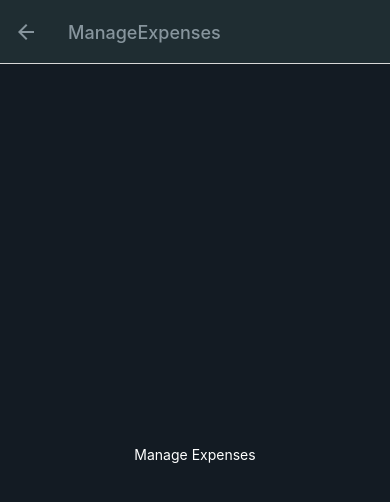
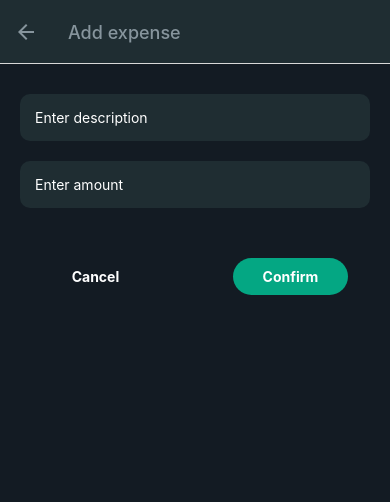
Before and after one commit to Rishabh3998/React-native-expense-app, a React Native app: screen /ManageExpenses in a window 390 px wide. Shown: the top 502 px of the page. Built offline with nearby package versions, Linux system fonts and the light colour scheme.

Commit message:
Handling user inputs and app-wide state management

```diff
--- a/App.tsx
+++ b/App.tsx
@@ -1,12 +1,15 @@
 import { StatusBar } from "expo-status-bar";
 import { StyleSheet, Text, View } from "react-native";
 import { Navigator } from "./Navigation/navigation";
+import ExpensesContextProvider from "./store/ExpensesContext";
 
 const App = () => {
   return (
     <>
       <StatusBar style="light" />
-      <Navigator />
+      <ExpensesContextProvider>
+        <Navigator />
+      </ExpensesContextProvider>
     </>
   );
 };
--- /dev/null
+++ b/components/Button/Button.tsx
@@ -0,0 +1,32 @@
+import { Pressable, StyleSheet, Text, View } from "react-native";
+
+const Button = ({ children, backgroundColor = "#04A783", onPress }: any) => {
+  return (
+    <Pressable
+      onPress={onPress}
+      style={({ pressed }) => (pressed ? styles.pressed : null)}
+    >
+      <View style={[styles.buttonContainer, { backgroundColor }]}>
+        <Text style={styles.buttonText}>{children}</Text>
+      </View>
+    </Pressable>
+  );
+};
+
+export default Button;
+
+const styles = StyleSheet.create({
+  buttonContainer: {
+    borderRadius: 20,
+    paddingVertical: 10,
+    paddingHorizontal: 30,
+  },
+  pressed: {
+    opacity: 0.75,
+  },
+  buttonText: {
+    color: "#fff",
+    fontSize: 14,
+    fontWeight: "bold",
+  },
+});
--- a/components/Card/Card.tsx
+++ b/components/Card/Card.tsx
@@ -9,12 +9,15 @@ interface ICard {
     amount: number;
     date: Date;
   };
+  customStyles?: any;
 }
 
-const Card = ({ item }: ICard) => {
+const Card = ({ item, customStyles }: ICard) => {
   const navigation = useNavigation<any>();
   const handleClickItem = () => {
-    navigation.navigate("ManageExpenses");
+    navigation.navigate("ManageExpenses", {
+      id: item.id,
+    });
   };
 
   return (
@@ -22,7 +25,7 @@ const Card = ({ item }: ICard) => {
       style={({ pressed }) => (pressed ? styles.pressed : null)}
       onPress={handleClickItem}
     >
-      <View style={styles.rootContainer}>
+      <View style={[styles.rootContainer, customStyles]}>
         <View>
           <Text style={[styles.text, styles.description]}>
             {item.description}
--- a/components/ExpensesOutput/Expenses.tsx
+++ b/components/ExpensesOutput/Expenses.tsx
@@ -1,4 +1,4 @@
-import { Pressable, StyleSheet, View } from "react-native";
+import { Pressable, StyleSheet, Text, View } from "react-native";
 import ExpensesList from "./ExpensesList";
 import ExpensesSummary from "./ExpensesSummary";
 
@@ -13,10 +13,16 @@ interface IExpenses {
 }
 
 const Expenses = ({ expenses, periodLabel }: IExpenses) => {
+  let content;
+  if (expenses.length === 0) {
+    content = <Text style={styles.fallBackText}>No expenses yet...</Text>;
+  } else {
+    content = <ExpensesList expenses={expenses} />;
+  }
   return (
     <View style={styles.rootScreen}>
       <ExpensesSummary expenses={expenses} periodLabel={periodLabel} />
-      <ExpensesList expenses={expenses} />
+      {content}
     </View>
   );
 };
@@ -30,4 +36,10 @@ const styles = StyleSheet.create({
     width: "100%",
     padding: 20,
   },
+  fallBackText: {
+    color: "#fff",
+    fontSize: 20,
+    fontWeight: "bold",
+    marginTop: 50,
+  },
 });
--- a/screens/AllExpenses.tsx
+++ b/screens/AllExpenses.tsx
@@ -1,11 +1,13 @@
 import { StyleSheet, Text, View } from "react-native";
 import Expenses from "../components/ExpensesOutput/Expenses";
-import { DUMMY_DATA } from "../data/data";
+import { useContext } from "react";
+import { ExpensesContext } from "../store/ExpensesContext";
 
 const AllExpenses = () => {
+  const expensesCtx = useContext(ExpensesContext);
   return (
     <View style={styles.rootScreen}>
-      <Expenses expenses={DUMMY_DATA} periodLabel="Total" />
+      <Expenses expenses={expensesCtx.expenses} periodLabel="Total" />
     </View>
   );
 };
--- a/screens/ManageExpenses.tsx
+++ b/screens/ManageExpenses.tsx
@@ -1,17 +1,143 @@
-import { useEffect } from "react";
-import { StyleSheet, Text, View } from "react-native";
+import { useContext, useLayoutEffect, useState } from "react";
+import { Alert, StyleSheet, Text, TextInput, View } from "react-native";
+import Card from "../components/Card/Card";
+import { DUMMY_DATA } from "../data/data";
+import { Ionicons } from "@expo/vector-icons";
+import Button from "../components/Button/Button";
+import { ExpensesContext } from "../store/ExpensesContext";
 
-const ManageExpenses = ({ navigation }: any) => {
-  useEffect(() => {
+const ManageExpenses = ({ navigation, route }: any) => {
+  const expenseId = route?.params?.id;
+  const expenseCtx = useContext(ExpensesContext);
+
+  const initialDescription: any = expenseCtx?.expenses?.find(
+    (i: any) => i?.id === expenseId
+  );
+
+  const initialAmount: any = expenseCtx?.expenses?.find(
+    (i: any) => i?.id === expenseId
+  );
+
+  const [description, setDescription] = useState<string>(
+    initialDescription?.description
+  );
+  const [amount, setAmount] = useState<string>(
+    initialAmount?.amount.toString()
+  );
+
+  useLayoutEffect(() => {
     navigation.setOptions({
+      title: expenseId ? "Edit expense" : "Add expense",
       headerTintColor: "#87959D",
       headerStyle: { backgroundColor: "#1F2D32" },
     });
-  }, [navigation]);
+  }, [navigation, expenseId]);
 
-  return (
+  const currentItem: any = expenseCtx.expenses.find(
+    (item: any) => item?.id === expenseId
+  );
+
+  const handleDelete = () => {
+    expenseCtx.deleteExpense(expenseId);
+    navigation.goBack();
+  };
+  const handleCancel = () => {
+    navigation.goBack();
+  };
+  const handleConfirm = () => {
+    const amountIsInvalid = isNaN(Number(amount)) || Number(amount) <= 0;
+    const descriptionIsInvalid = !description || description?.trim() === "";
+
+    console.log({ amountIsInvalid, descriptionIsInvalid, description, amount });
+    if (amountIsInvalid || descriptionIsInvalid) {
+      Alert.alert("Invalid data", "Please fill required data", [
+        {
+          text: "Okay",
+          style: "default",
+        },
+      ]);
+    } else {
+      expenseCtx.addExpense({
+        amount: Number(amount),
+        description: description,
+        date: new Date(),
+      });
+      navigation.goBack();
+    }
+  };
+
+  const handleUpdate = () => {
+    expenseCtx.updateExpense(expenseId, {
+      id: expenseId,
+      amount: Number(amount),
+      description: description,
+    });
+    navigation.goBack();
+  };
+
+  return expenseId ? (
     <View style={styles.rootScreen}>
-      <Text style={styles.title}>Manage Expenses</Text>
+      <View style={styles.itemContainer}>
+        <Card item={currentItem} customStyles={styles.cardContainer} />
+        <Ionicons name="trash" color="#fff" size={30} onPress={handleDelete} />
+      </View>
+      <View style={styles.inputContainer}>
+        <TextInput
+          value={description}
+          cursorColor="#fff"
+          placeholder="Enter description"
+          placeholderTextColor="#fff"
+          style={styles.input}
+          onChangeText={(value) => setDescription(value)}
+          selectionColor="#fff"
+        />
+        <TextInput
+          value={amount}
+          cursorColor="#fff"
+          placeholder="Enter amount"
+          placeholderTextColor="#fff"
+          style={styles.input}
+          onChangeText={(value) => setAmount(value)}
+          selectionColor="#fff"
+          keyboardType="decimal-pad"
+        />
+      </View>
+      <View style={styles.buttonContainer}>
+        <Button backgroundColor="transparent" onPress={handleCancel}>
+          Cancel
+        </Button>
+        <Button onPress={handleUpdate}>Update</Button>
+      </View>
+    </View>
+  ) : (
+    <View style={styles.rootScreen}>
+      <View style={styles.inputContainer}>
+        <TextInput
+          value={description}
+          cursorColor="#fff"
+          placeholder="Enter description"
+          placeholderTextColor="#fff"
+          style={styles.input}
+          onChangeText={(value) => setDescription(value)}
+          selectionColor="#fff"
+        />
+        <TextInput
+          value={amount}
+          cursorColor="#fff"
+          placeholder="Enter amount"
+          placeholderTextColor="#fff"
+          style={styles.input}
+          onChangeText={(value) => setAmount(value)}
+          selectionColor="#fff"
+          keyboardType="decimal-pad"
+        />
+      </View>
+      <View style={styles.buttonContainer}>
+        <Button backgroundColor="transparent" onPress={handleCancel}>
+          Cancel
+        </Button>
+        <Button onPress={handleConfirm}>Confirm</Button>
+      </View>
     </View>
   );
 };
@@ -21,11 +147,42 @@ export default ManageExpenses;
 const styles = StyleSheet.create({
   rootScreen: {
     flex: 1,
-    justifyContent: "center",
     alignItems: "center",
     backgroundColor: "#131B23",
+    width: "100%",
   },
   title: {
     color: "#fff",
   },
+  itemContainer: {
+    height: 120,
+    flexDirection: "row",
+    alignItems: "center",
+    justifyContent: "space-around",
+    width: "95%",
+    paddingTop: 20,
+  },
+  cardContainer: {
+    width: 300,
+  },
+  buttonContainer: {
+    flexDirection: "row",
+    justifyContent: "space-around",
+    alignItems: "center",
+    width: "100%",
+    paddingTop: 20,
+  },
+  input: {
+    color: "#fff",
+    padding: 15,
+    marginVertical: 10,
+    borderRadius: 10,
+    width: "100%",
+    backgroundColor: "#1F2D32",
+  },
+  inputContainer: {
+    padding: 20,
+    justifyContent: "space-around",
+    width: "100%",
+  },
 });
--- /dev/null
+++ b/store/ExpensesContext.tsx
@@ -0,0 +1,72 @@
+import { createContext, useReducer } from "react";
+import { DUMMY_DATA } from "../data/data";
+
+interface IExpenses {
+  id?: string;
+  description: string;
+  amount: number;
+  date?: Date;
+}
+
+export const ExpensesContext = createContext({
+  expenses: [],
+  addExpense: (data: IExpenses) => {},
+  deleteExpense: (id: string) => {},
+  updateExpense: (id: string, data: IExpenses) => {},
+});
+
+const expensesReducer = (
+  state: any,
+  action: { type: string; payload: any }
+) => {
+  switch (action.type) {
+    case "Add":
+      const id = new Date().toString() + Math.random().toString();
+      return [{ ...action.payload, id: id }, ...state];
+    case "Update":
+      const updatingItemIndex = state.findIndex(
+        (exp: any) => exp.id === action.payload.id
+      );
+      const updatableItem = state[updatingItemIndex];
+      const updatedItem = { ...updatableItem, ...action.payload.expensesData };
+      return [
+        { ...updatedItem },
+        ...state?.filter((item: any) => item.id !== action.payload.id),
+      ];
+    case "Delete":
+      return state.filter((item: any) => item.id !== action.payload);
+    default:
+      return state;
+  }
+};
+
+const ExpensesContextProvider = ({ children }: any) => {
+  const [expensesState, dispatch] = useReducer(expensesReducer, DUMMY_DATA);
+
+  const addExpense = (expensesData: IExpenses) => {
+    dispatch({ type: "Add", payload: expensesData });
+  };
+
+  const deleteExpense = (id: string) => {
+    dispatch({ type: "Delete", payload: id });
+  };
+
+  const updateExpense = (id: string, expensesData: IExpenses) => {
+    dispatch({ type: "Update", payload: { id, expensesData } });
+  };
+
+  const value = {
+    expenses: expensesState,
+    addExpense: addExpense,
+    deleteExpense: deleteExpense,
+    updateExpense: updateExpense,
+  };
+
+  return (
+    <ExpensesContext.Provider value={value}>
+      {children}
+    </ExpensesContext.Provider>
+  );
+};
+
+export default ExpensesContextProvider;
--- a/utils/utils.ts
+++ b/utils/utils.ts
@@ -19,3 +19,7 @@ export const getFormattedDate = (date: any) => {
   const year = date.getFullYear();
   return `${day}-${monthsName[month]}-${year}`;
 };
+
+export const getDateMinusDays = (date: Date, days: number) => {
+  return new Date(date.getFullYear(), date.getMonth(), date.getDate() - days);
+};
```
Also changed, not shown: screens/RecentExpenses.tsx (+10 -1 lines).
